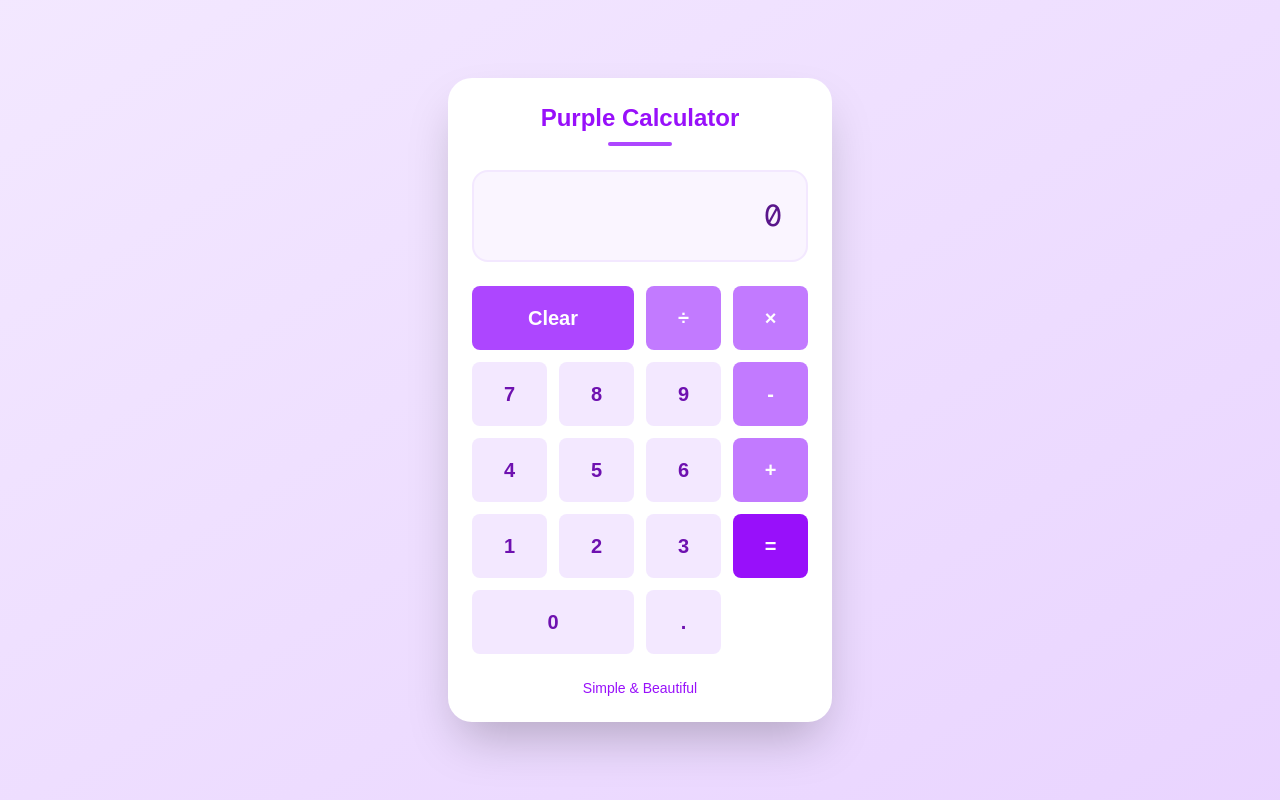
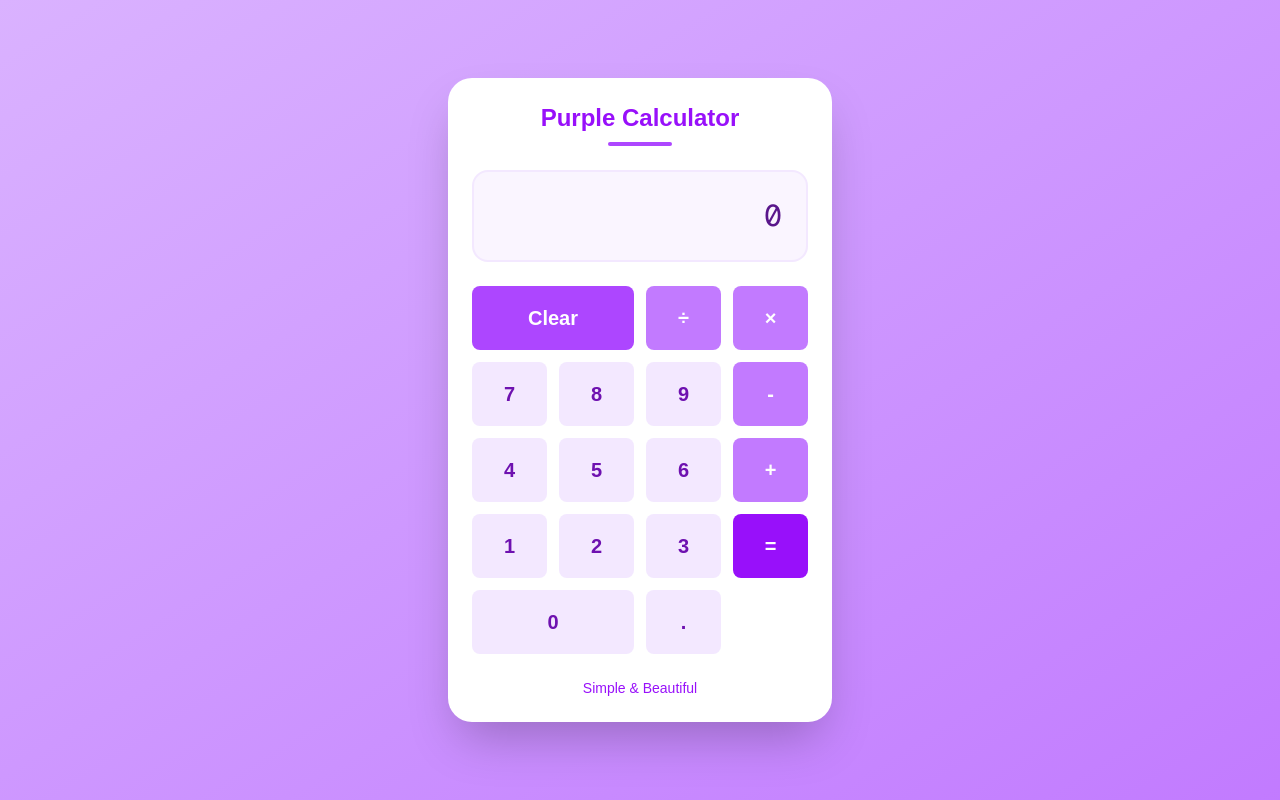
Before and after one commit to ns-test-org/jamalific, a Next.js app in the folder packages/jamalific/: page / in a window 1280 px wide. Built offline with nearby package versions, Linux system fonts and the light colour scheme.

Commit message:
AI chat session: Updated code and files

```diff
--- a/packages/jamalific/src/app/page.tsx
+++ b/packages/jamalific/src/app/page.tsx
@@ -81,7 +81,7 @@
   );
 
   return (
-    <div className="min-h-screen bg-gradient-to-br from-purple-100 to-purple-200 flex items-center justify-center p-4">
+    <div className="min-h-screen bg-gradient-to-br from-purple-300 to-purple-400 flex items-center justify-center p-4">
       <div className="bg-white rounded-3xl shadow-2xl p-6 w-full max-w-sm">
         {/* Header */}
         <div className="text-center mb-6">
```
